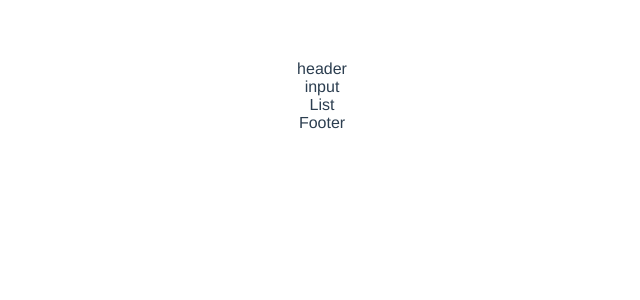
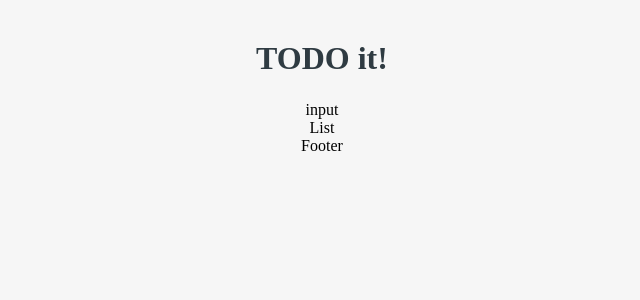
Before and after one commit to Curry4182/vue-todo, a Vue app in the folder vue-todo/: page / in a window 1280 px wide. Shown: the top 300 px of the page, without its empty margins (318-958 px from the left). Built offline with nearby package versions, Linux system fonts and the light colour scheme.

Commit message:
feat: TodoHeader 구현

```diff
--- a/vue-todo/src/App.vue
+++ b/vue-todo/src/App.vue
@@ -1,5 +1,5 @@
 <template>
-  <AppHeader></AppHeader>
+  <TodoHeader></TodoHeader>
   <TodoInput></TodoInput>
   <TodoList></TodoList>
   <TodoFooter></TodoFooter>
@@ -7,14 +7,14 @@
 
 <script>
 
-import AppHeader from './components/AppHeader.vue';
+import TodoHeader from './components/TodoHeader.vue';
 import TodoInput from './components/TodoInput.vue'
 import TodoList from './components/TodoList.vue';
 import TodoFooter from './components/TodoFooter.vue';
 
 export default {
   components: {
-    AppHeader,
+    TodoHeader,
     TodoInput,
     TodoList,
     TodoFooter
@@ -24,12 +24,22 @@ export default {
 
 import AppVue
 <style>
-#app {
-  font-family: Avenir, Helvetica, Arial, sans-serif;
-  -webkit-font-smoothing: antialiased;
-  -moz-osx-font-smoothing: grayscale;
+body {
   text-align: center;
-  color: #2c3e50;
-  margin-top: 60px;
+  background-color: #f6f6f6;
 }
+
+input {
+  border-style: groove;
+  width: 200px;
+}
+
+button {
+  border-style: groove;
+}
+
+.shadow {
+  box-shadow: 5px 10px 10px rgba(0, 0, 0, 0.03);
+}
+
 </style>
--- a/vue-todo/src/components/AppHeader.vue
+++ /dev/null
@@ -1,15 +0,0 @@
-<template>
-    <div>
-        header
-    </div>
-</template>
-
-<script>
-    export default {
-
-    }
-</script>
-
-<style lang="scss" scoped>
-
-</style>
--- /dev/null
+++ b/vue-todo/src/components/TodoHeader.vue
@@ -0,0 +1,19 @@
+<template>
+    <header>
+        <h1>TODO it!</h1>
+    </header>
+</template>
+
+<script>
+    export default {
+
+    }
+</script>
+
+<style lang="scss" scoped>
+h1 {
+    color: #2F3B42;
+    font-weight: 900;
+    margin: 2.5rem 0 1.5rem;
+}
+</style>
```
